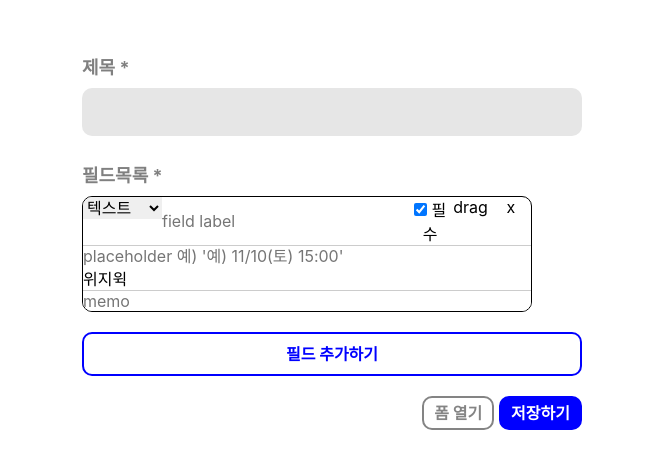
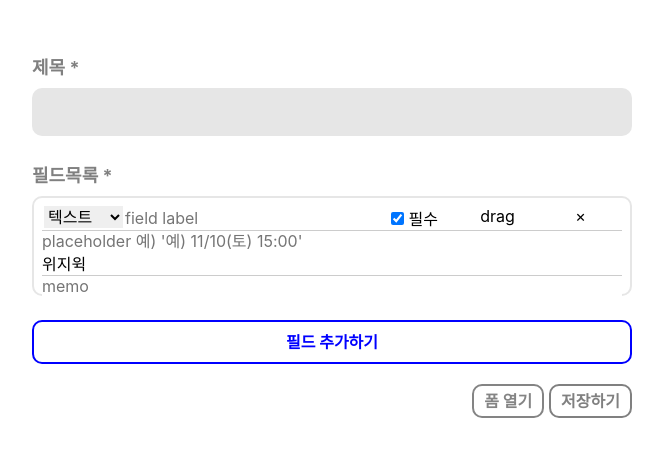
Before and after one commit to wanted-pre-onboarding-09/wanted-codestates-project-9-7-1, a React (Create React App) app: page /create in a window 1280 px wide. Shown: the top 468 px of the page, without its empty margins (308-971 px from the left). Built offline with nearby package versions, Linux system fonts and the light colour scheme.

Commit message:
Add saveFormButton

```diff
--- a/src/App.js
+++ b/src/App.js
@@ -24,13 +24,7 @@ function App() {
 export default App;
 
 const WholeContainer = styled.div`
-  width: 500px;
-  height: 100vh;
+  width: 600px;
+  height: auto;
   margin: 0 auto;
-  overflow-y: scroll;
-  ::-webkit-scrollbar {
-    /* Chrome, Safari, Opera*/
-    display: none;
-  }
-  -ms-overflow-style: none; /* IE and Edge */
 `;
--- a/src/components/atoms/AddFieldButton.js
+++ b/src/components/atoms/AddFieldButton.js
@@ -2,7 +2,7 @@ import React from 'react';
 import styled from 'styled-components';
 
 const ButtonWrap = styled.button`
-  min-width: 500px;
+  min-width: 600px;
   min-height: 40px;
   font-size: 1rem;
   line-height: 40px;
@@ -15,7 +15,14 @@ const ButtonWrap = styled.button`
     font-weight: 700;
   }
 
-  margin-top: 20px;
+  &:hover {
+    background: gray;
+    border: 2px solid gray;
+    ::after {
+      color: white;
+    }
+  }
+
   padding-left: 10px;
   padding-right: 10px;
   cursor: pointer;
--- a/src/components/atoms/FieldListHeadLIine.js
+++ b/src/components/atoms/FieldListHeadLIine.js
@@ -2,12 +2,10 @@ import React from 'react';
 import styled from 'styled-components';
 
 const Title = styled.div`
-  min-width: 448px;
+  min-width: 600px;
   min-height: 40px;
   font-size: 1rem;
-  /* background: #e6e6e6; */
   line-height: 40px;
-  /* border: 1px solid black; */
   ::after {
     color: gray;
     font-size: 18px;
--- a/src/components/atoms/FormField.js
+++ b/src/components/atoms/FormField.js
@@ -2,7 +2,7 @@ import React, { useState } from 'react';
 import styled from 'styled-components';
 import OptionSelect from './OptionSelect';
 
-const FormField = () => {
+const FormField = ({ removeField }) => {
   const [label, setLabel] = useState('');
   const [placeholder, setPlaceholder] = useState('');
   const [memo, setMemo] = useState('');
@@ -48,7 +48,11 @@ const FormField = () => {
           필수
         </div>
         <div>drag</div>
-        <div>x</div>
+        <div>
+          <button type="button" onClick={removeField}>
+            &times;
+          </button>
+        </div>
       </Title>
       {type === 'text' || type === 'phone' ? (
         <PlaceholderBox>
@@ -73,13 +77,15 @@ const FormField = () => {
 export default FormField;
 
 const FieldBox = styled.div`
-  width: 90%;
+  width: 100%;
+  height: 100px;
   display: flex;
   flex-direction: column;
   justify-content: flex-start;
-  border: 1px solid black;
+  border: 2px solid #e6e6e6;
   border-radius: 10px;
-  overflow: auto;
+  margin-bottom: 1.5rem;
+  padding: 0.5rem;
 
   input {
     outline: unset;
--- a/src/components/atoms/InputTitleHeadLine.js
+++ b/src/components/atoms/InputTitleHeadLine.js
@@ -2,7 +2,7 @@ import React from 'react';
 import styled from 'styled-components';
 
 const InputWrap = styled.input`
-  min-width: 500px;
+  min-width: 600px;
   min-height: 48px;
   font-size: 1rem;
   background: #e6e6e6;
--- a/src/components/atoms/SaveForm.js
+++ b/src/components/atoms/SaveFormButton.js
@@ -7,17 +7,17 @@ const ButtonWrap = styled.button`
   font-size: 1rem;
   line-height: 30px;
   border-radius: 10px;
-  border: 2px solid blue;
-  background: blue;
+  border: ${(props) => (props.active ? '2px solid blue' : '2px solid gray')};
+  background: ${(props) => (props.active ? 'blue' : 'white')};
   text-align: center;
   margin-left: 5px;
-  /* ::before {
-    background: blue;
-  } */
+
   ::after {
     content: '저장하기';
-    color: white;
-    background: blue;
+    /* color: gray; */
+    color: ${(props) => (props.active ? 'white' : 'gray')};
+    /* background: white; */
+    background: ${(props) => (props.active ? 'blue' : 'white')};
     font-weight: 700;
   }
 
@@ -33,7 +33,7 @@ function SaveFormButton() {
   };
   return (
     <div>
-      <ButtonWrap onClick={saveForm} />
+      <ButtonWrap onClick={saveForm} active={!true} />
     </div>
   );
 }
--- a/src/components/atoms/TitleHeadLine.js
+++ b/src/components/atoms/TitleHeadLine.js
@@ -5,9 +5,7 @@ const Title = styled.div`
   min-width: 448px;
   min-height: 40px;
   font-size: 1rem;
-  /* background: #e6e6e6; */
   line-height: 40px;
-  /* border: 1px solid black; */
   ::after {
     color: gray;
     font-size: 18px;
--- a/src/components/pages/CreateFormPage.js
+++ b/src/components/pages/CreateFormPage.js
@@ -5,11 +5,12 @@ import InputWrap from '../atoms/InputTitleHeadLine';
 import FieldListHeadLine from '../atoms/FieldListHeadLIine';
 import AddFieldButton from '../atoms/AddFieldButton';
 import OpenFormButton from '../atoms/OpenFormButton';
-import SaveFormButton from '../atoms/SaveForm';
+import SaveFormButton from '../atoms/SaveFormButton';
 import FormField from '../atoms/FormField';
 
 const CreateFormWrap = styled.div`
   margin-top: 3rem;
+  margin-bottom: 3rem;
   display: flex;
   flex-direction: column;
 
@@ -23,16 +24,19 @@ const CreateFormWrap = styled.div`
 function CreateFormPage() {
   const [fieldNumber, setFieldNumber] = useState(1);
   const addField = () => {
-    console.log('클릭');
     setFieldNumber(fieldNumber + 1);
   };
+  const removeField = () => {
+    setFieldNumber(fieldNumber - 1);
+  };
+
   return (
     <CreateFormWrap>
       <TitleHeadLine />
       <InputWrap />
       <FieldListHeadLine />
-      {[...Array(fieldNumber)].map(() => {
-        return <FormField />;
+      {[...Array(fieldNumber)].map((n, idx) => {
+        return <FormField key={idx} removeField={removeField} />;
       })}
 
       <AddFieldButton addField={addField} />
```
Also changed, not shown: .eslintrc.js.
